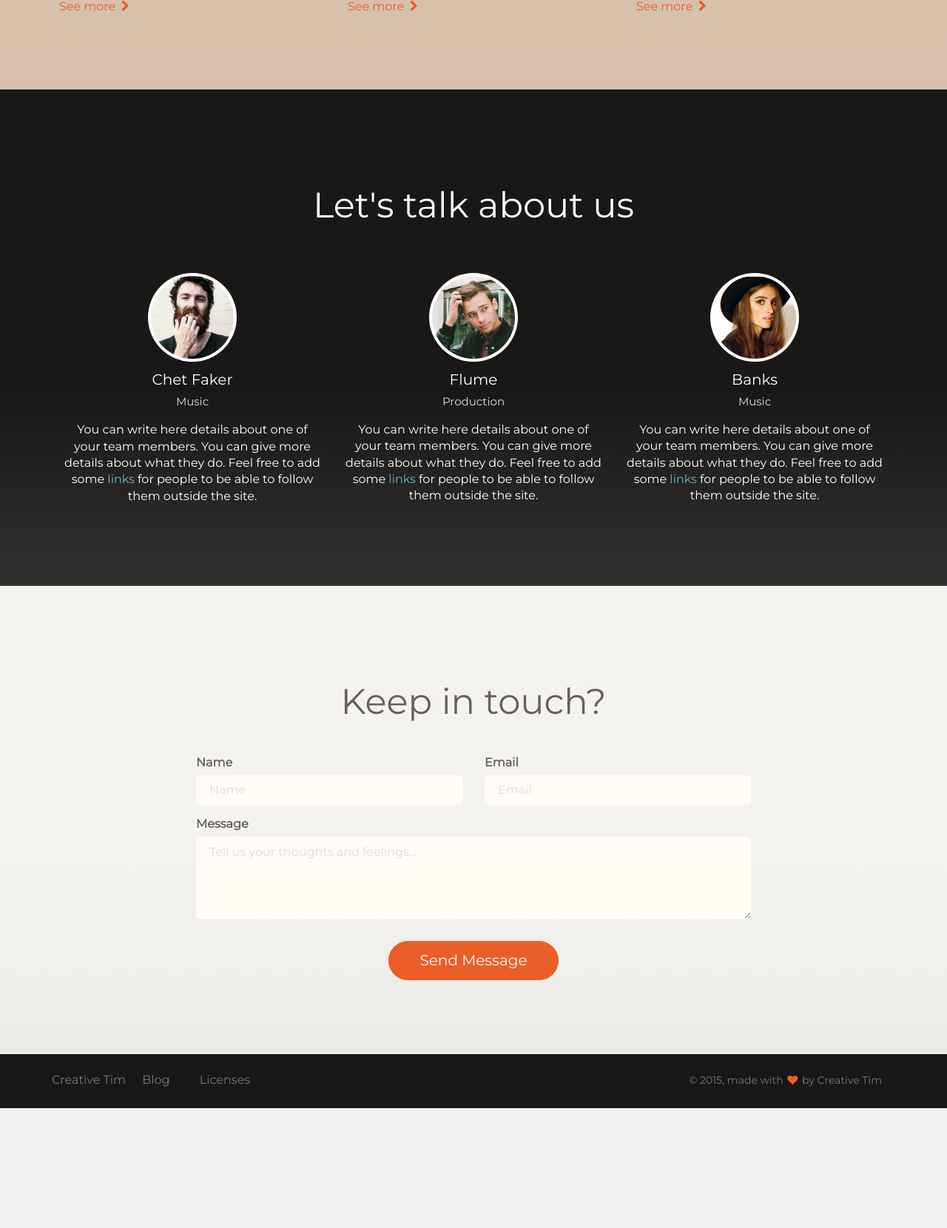
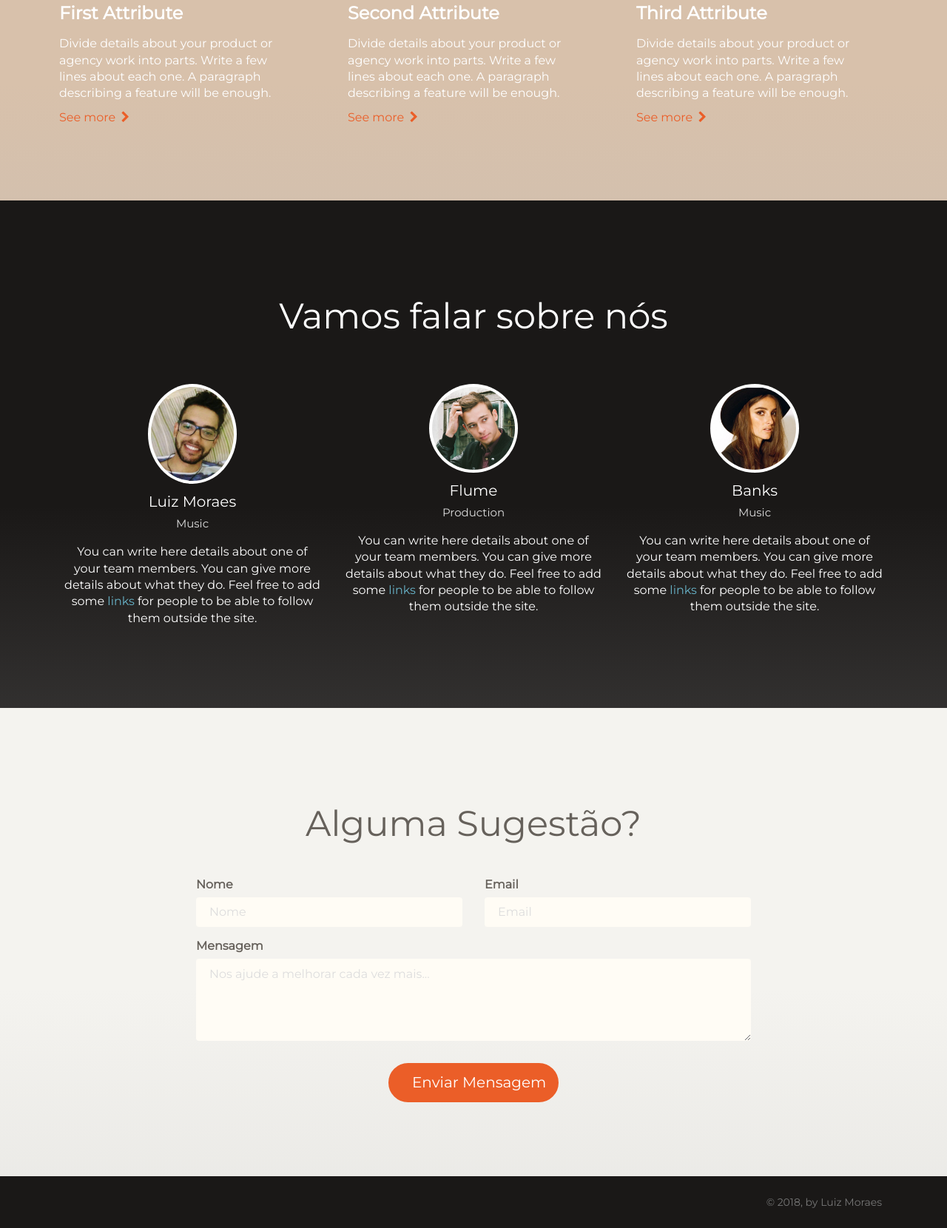
Before and after one commit to luizrmm/Wound-web, a Django app: page / in a window 1280 px wide. Shown: the part 1424-3084 px from the top of the page at 74% size. Before the commit the page ends 2922 px from the top, so only its background shows below. Run offline with Django 3.2, Linux system fonts and the light colour scheme; some libraries are stand-ins or nearby versions.

Commit message:
adicionando novas tabelas

```diff
--- a/core/admin.py
+++ b/core/admin.py
@@ -1,4 +1,7 @@
 from django.contrib import admin
-from .models import UserProfile
+from .models import UserProfile, RacaAnimal, SexoAnimal, Animal
 
 admin.site.register(UserProfile)
+admin.site.register(RacaAnimal)
+admin.site.register(SexoAnimal)
+admin.site.register(Animal)
--- a/core/static/css/examples.css
+++ b/core/static/css/examples.css
@@ -4,7 +4,7 @@
 
 .landing-header {
   background-size: cover;
-  min-height: 570px;
+  min-height: 720px;
 }
 
 .landing-header .motto {
--- a/core/templates/home.html
+++ b/core/templates/home.html
@@ -53,10 +53,10 @@
                 </li>
             {% endif %}
             <li>
-                <a href="#" target="_blank" class="btn btn-simple"><i class="fa fa-twitter"></i></a>
+                <a href="https://twitter.com/luiz_mooraes" target="_blank" class="btn btn-simple"><i class="fa fa-twitter"></i></a>
             </li>
             <li>
-                <a href="#" target="_blank" class="btn btn-simple"><i class="fa fa-facebook"></i></a>
+                <a href="https://www.facebook.com/luizricardo.moraes.5" target="_blank" class="btn btn-simple"><i class="fa fa-facebook"></i></a>
             </li>
            </ul>
         </div><!-- /.navbar-collapse -->
@@ -74,7 +74,7 @@
             <div class="container">
                 <div class="motto">
                     <h1 class="title-uppercase">Wound Web</h1>
-                    <h3>Sempre Fazendo o melhor por você.</h3>
+                    <h3>Sempre fazendo o melhor por você.</h3>
                     <br />
                     <a href="{% url 'paint_image' %}" class="btn">Calcular área da mancha</a>
                 </div>
@@ -118,11 +118,11 @@
 
             <div class="section section-dark text-center landing-section">
                 <div class="container">
-                    <h2>Let's talk about us</h2>
+                    <h2>Vamos falar sobre nós</h2>
                     <div class="col-md-4">
                         <div class="team-player">
-                            <img src="{% static 'imagens/chet_faker_2.jpg' %}" alt="Thumbnail Image" class="img-circle img-responsive">
-                            <h5>Chet Faker <br /><small class="text-muted">Music</small></h5>
+                            <img src="{% static 'imagens/luiz_ricardo.jpg' %}" alt="Thumbnail Image" class="img-circle img-responsive">
+                            <h5>Luiz Moraes <br /><small class="text-muted">Music</small></h5>
                             <p>You can write here details about one of your team members. You can give more details about what they do. Feel free to add some <a href="#">links</a> for people to be able to follow them outside the site.</p>
                         </div>
                     </div>
@@ -147,23 +147,23 @@
                 <div class="container">
                     <div class="row">
                         <div class="col-md-8 col-md-offset-2">
-                            <h2 class="text-center">Keep in touch?</h2>
+                            <h2 class="text-center">Alguma Sugestão?</h2>
                             <form class="contact-form">
                                 <div class="row">
                                     <div class="col-md-6">
-                                        <label>Name</label>
-                                        <input class="form-control" placeholder="Name">
+                                        <label>Nome</label>
+                                        <input class="form-control" placeholder="Nome">
                                     </div>
                                     <div class="col-md-6">
                                         <label>Email</label>
                                         <input class="form-control" placeholder="Email">
                                     </div>
                                 </div>
-                                <label>Message</label>
-                                <textarea class="form-control" rows="4" placeholder="Tell us your thoughts and feelings..."></textarea>
+                                <label>Mensagem</label>
+                                <textarea class="form-control" rows="4" placeholder="Nos ajude a melhorar cada vez mais..."></textarea>
                                 <div class="row">
                                     <div class="col-md-4 col-md-offset-4">
-                                        <button class="btn btn-danger btn-block btn-lg btn-fill">Send Message</button>
+                                        <button class="btn btn-danger btn-block btn-lg btn-fill">Enviar Mensagem</button>
                                     </div>
                                 </div>
                             </form>
@@ -177,28 +177,8 @@
 
     <footer class="footer-demo section-dark">
         <div class="container">
-            <nav class="pull-left">
-                <ul>
-
-                    <li>
-                        <a href="http://www.creative-tim.com">
-                            Creative Tim
-                        </a>
-                    </li>
-                    <li>
-                        <a href="http://blog.creative-tim.com">
-                           Blog
-                        </a>
-                    </li>
-                    <li>
-                        <a href="http://www.creative-tim.com/product/rubik">
-                            Licenses
-                        </a>
-                    </li>
-                </ul>
-            </nav>
             <div class="copyright pull-right">
-                &copy; 2015, made with <i class="fa fa-heart heart"></i> by Creative Tim
+                &copy; 2018, by Luiz Moraes
             </div>
         </div>
     </footer>
```
Also changed, not shown: core/models.py (+27 -0 lines), core/migrations/0001_initial.py (deleted), core/migrations/0002_delete_pessoa.py (deleted), core/migrations/0003_userprofile.py (deleted), core/migrations/0004_remove_userprofile_data_nasc.py (deleted), core/migrations/__init__.py (deleted), core/static/imagens/chet_faker_2.jpg (deleted), core/static/imagens/favicon.png, core/static/imagens/luiz_ricardo.jpg (added).
